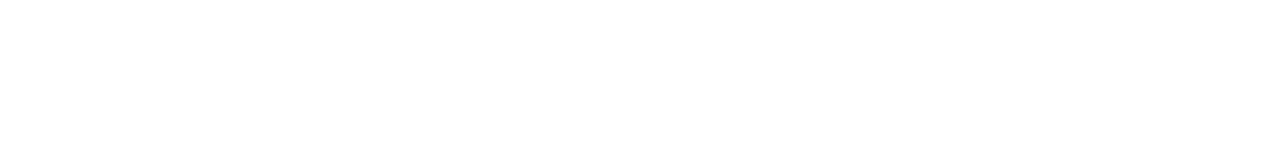
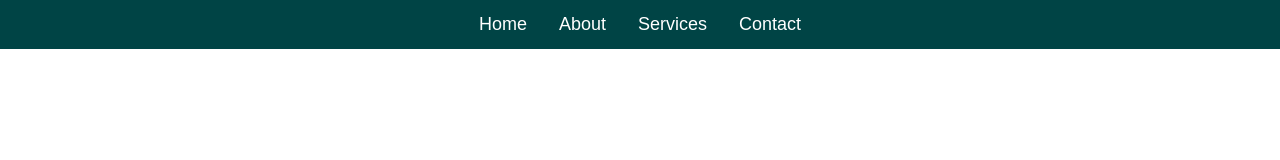
Before and after one commit to nicoleorbe/challenge_hobby, a plain HTML site: page index.html in a window 1280 px wide. Drawn offline with Linux system fonts and the light colour scheme; a web font is replaced by a local one.

Commit message:
updated nav bar

```diff
--- a/index.html
+++ b/index.html
@@ -16,8 +16,19 @@
     </style> -->
   </head>
   <body>
-    <header></header>
-    <main></main>
+    <header>
+      <section class="nav-bar">
+        <ul class="navbar">
+          <li><a href="#home">Home</a></li>
+          <li><a href="#about">About</a></li>
+          <li><a href="#services">Services</a></li>
+          <li><a href="#contact">Contact</a></li>
+        </ul>
+      </section>
+    </header>
+    <main>
+      <section class="hero"></section>
+    </main>
     <footer></footer>
   </body>
 </html>
--- a/style.css
+++ b/style.css
@@ -1,5 +1,5 @@
 :root {
-  --font: "proxima-nova", sans-serif;
+  --font: "oswald", sans-serif;
   --yellow: #f8b400;
   --white: #faf5e4;
   --green: #2c786c;
@@ -10,6 +10,34 @@
 }
 
 body {
-  font-family: "proxima-nova", sans-serif;
+  font-family: "oswald", sans-serif;
   margin: 0;
 }
+
+ul.navbar {
+  list-style-type: none;
+  margin: 0;
+  padding: 0;
+  overflow: hidden;
+  background-color: var(--darkgreen);
+  display: flex;
+  justify-content: center; /* Center the navigation links horizontally */
+}
+
+ul.navbar li {
+  display: inline-block;
+}
+
+ul.navbar li a {
+  font-size: 18px;
+  display: block;
+  color: white;
+  text-align: center;
+  padding: 14px 16px;
+  text-decoration: none;
+  font-weight: 100;
+}
+
+ul.navbar li a:hover {
+  background-color: var(--green);
+}
```
